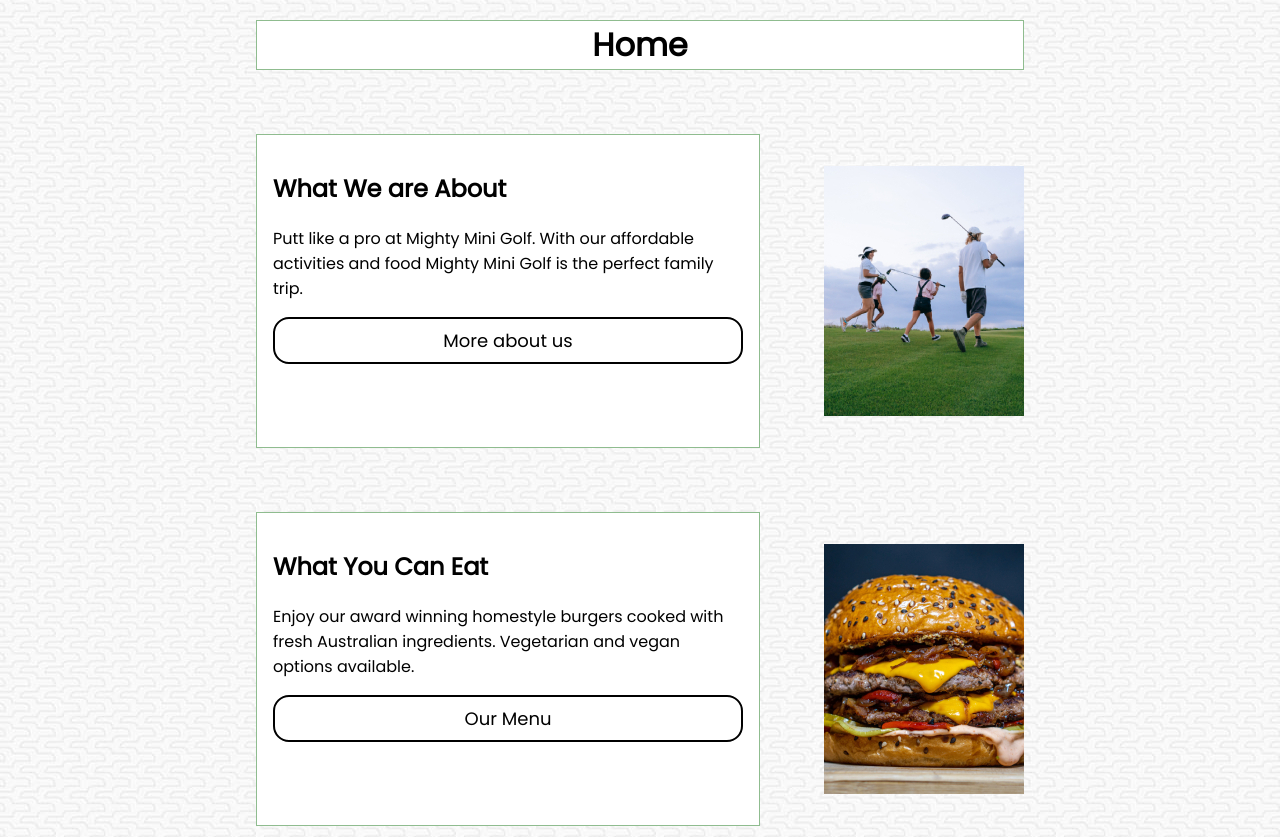
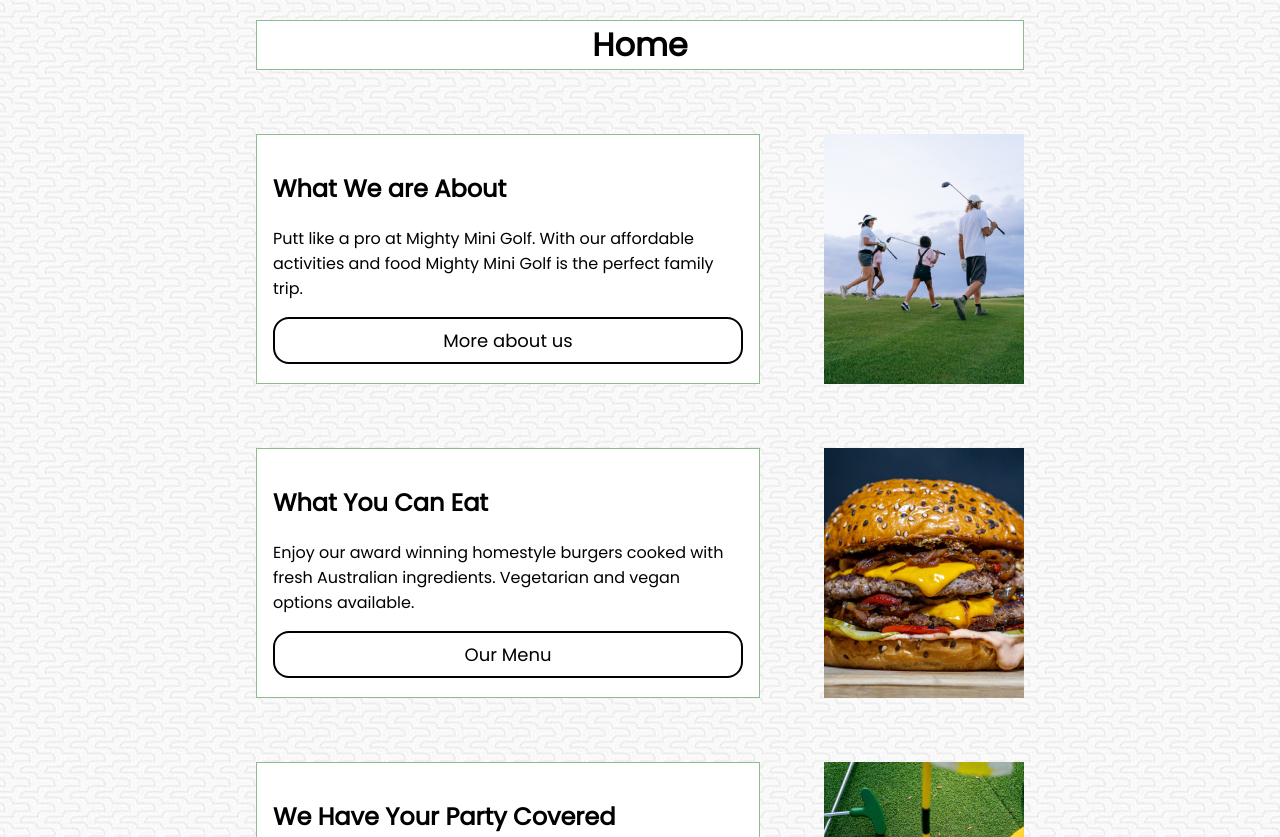
Before and after one commit to MitchellJC/mightyMiniGolf, a plain HTML site: page templates/index.html in a window 1280 px wide. Shown: the part 940-1777 px from the top of the page. Drawn offline with Linux system fonts and the light colour scheme.

Commit message:
Update style.css

```diff
--- a/css/style.css
+++ b/css/style.css
@@ -64,6 +64,8 @@ picture {
 
 picture img {
   max-width: 100%;
+  margin-top: 0;
+  margin-bottom: 0;
 }
 
 form {
```
